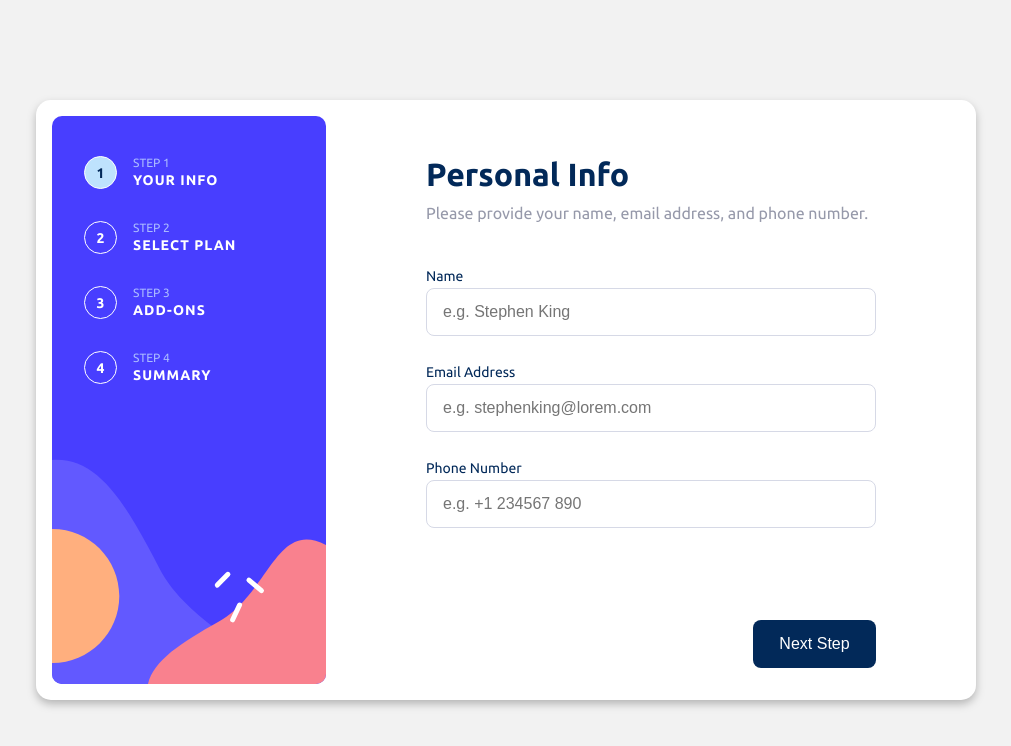
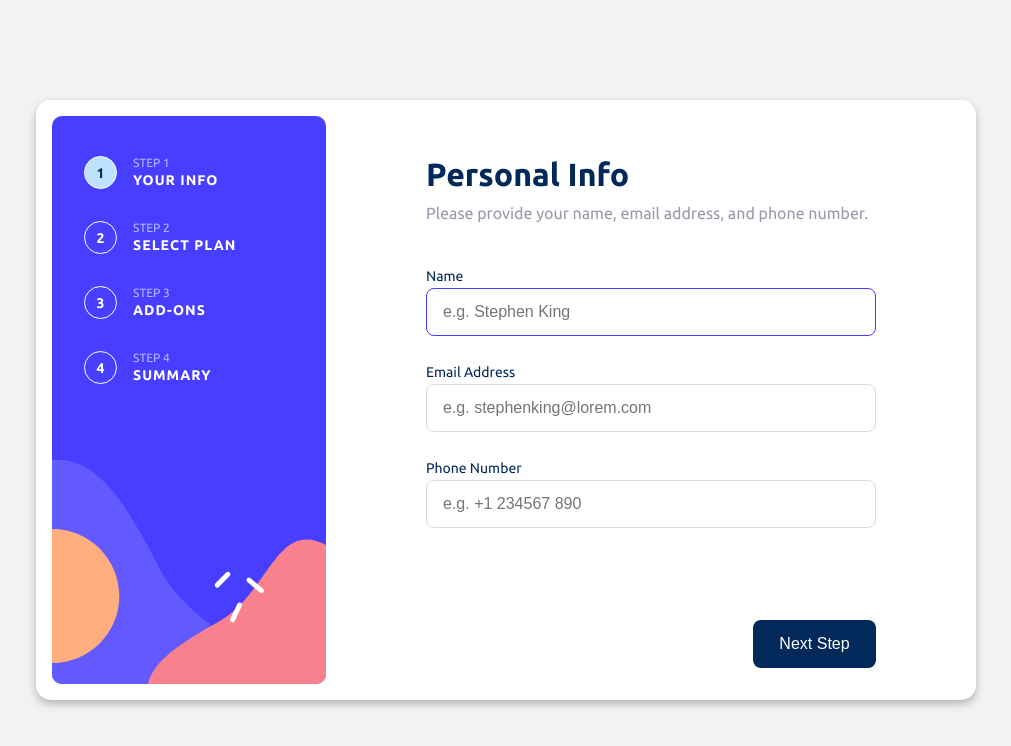
Before and after one commit to kelitasukita/multi-step-form, a React (Vite) app: page / in a window 1280 px wide. In both pictures the pointer is over the input "e.g. Stephen King". Shown: the top 746 px of the page, without its empty margins (134-1145 px from the left). Built offline with nearby package versions, Linux system fonts and the light colour scheme.

Commit message:
Set hover and focus style to the inputs

```diff
--- a/src/components/Steps/PersonalInfo/styles.scss
+++ b/src/components/Steps/PersonalInfo/styles.scss
@@ -73,6 +73,10 @@
     input {
       @include form-input;
 
+      &:hover, &:focus {
+        border-color: $purple;
+      }
+
     }
   }
 
--- a/src/components/Steps/SelectPlan/SelectPlan.tsx
+++ b/src/components/Steps/SelectPlan/SelectPlan.tsx
@@ -1,7 +1,7 @@
 import Menu from '../../Menu/Menu';
 import './styles.scss';
 
-export default function SelectPlan(props: any) {
+export default function SelectPlan() {
   return (
     <div className="box-container">
       <Menu />
```
